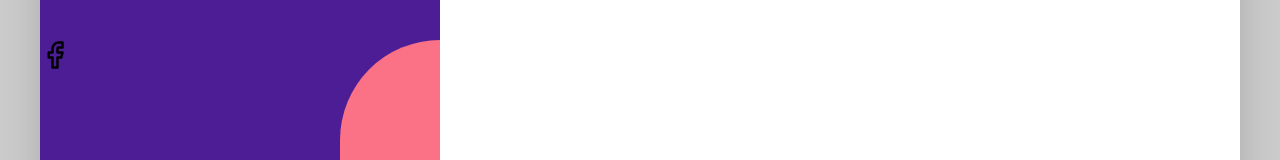
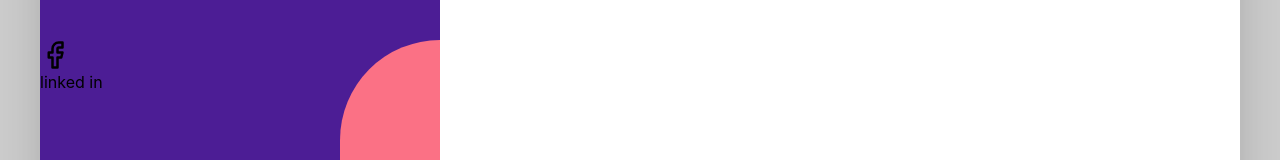
Before and after one commit to kush-ankit/csiportal, a React (Create React App) app: page / in a window 1280 px wide. Shown: the part 480-640 px from the top of the page. Built offline with nearby package versions, Linux system fonts and the light colour scheme; what tw-elements would draw is missing.

Commit message:
created edit branch

```diff
--- a/src/pages/Contact.jsx
+++ b/src/pages/Contact.jsx
@@ -12,7 +12,7 @@ function Contact() {
                     <div className='w-full h-1/3 flex flex-row justify-end'>
                         <div className=' w-3/4 h-full'>
                             <a href="www.facebook.com" target='_blank'><FiFacebook size={30} /></a>
-                            <div></div>
+                            <div>linked in</div>
                             <div></div>
                             <div></div>
                         </div>
```
